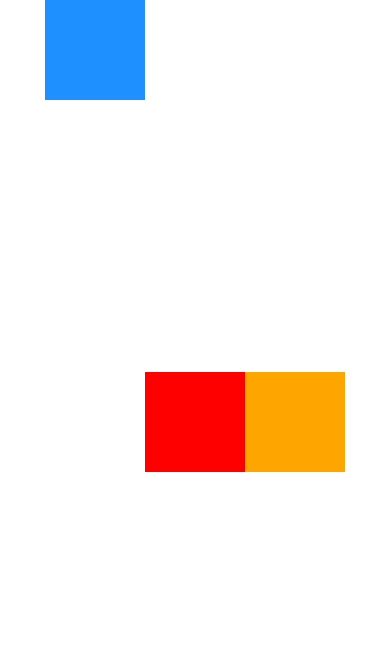
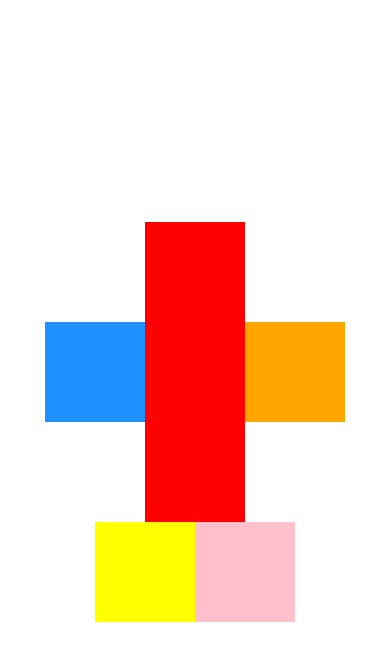
Before and after one commit to PasanMadhuranga/DoneWithIt, a React Native app: screen / in a window 390 px wide. Shown: the top 660 px of the page. Built offline with nearby package versions, Linux system fonts and the light colour scheme.

Commit message:
flex wrap and align content

```diff
--- a/App.js
+++ b/App.js
@@ -9,6 +9,8 @@ export default function App() {
         flexDirection: "row", // default is column
         justifyContent: "center", // main axis
         alignItems: "center", // cross axis
+        alignContent: "center", // only works with wrap
+        flexWrap: "wrap",
       }}
     >
       <View
@@ -16,14 +18,13 @@ export default function App() {
           backgroundColor: "dodgerblue",
           width: 100,
           height: 100,
-          alignSelf: "flex-start", // override alignItems
         }}
       />
       <View
         style={{
           backgroundColor: "red",
           width: 100,
-          height: 100,
+          height: 300,
         }}
       />
       <View
@@ -33,6 +34,20 @@ export default function App() {
           height: 100,
         }}
       />
+      <View
+        style={{
+          backgroundColor: "yellow",
+          width: 100,
+          height: 100,
+        }}
+      />
+      <View
+        style={{
+          backgroundColor: "pink",
+          width: 100,
+          height: 100,
+        }}
+      />
     </View>
   );
 }
```
